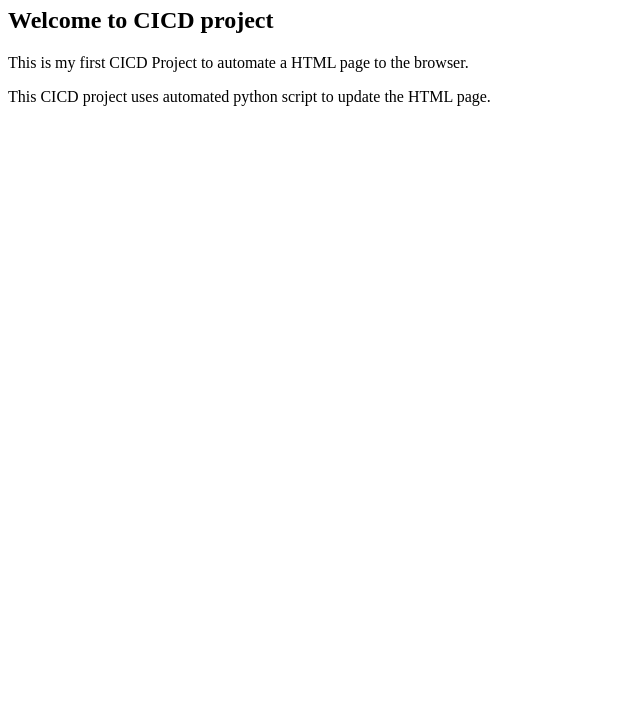
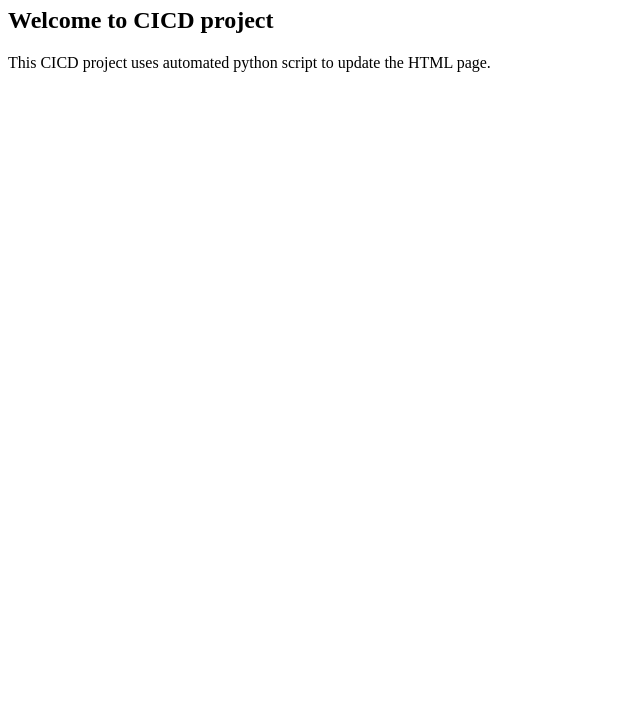
Before and after one commit to TeamKanyarasi/CICD_Project, a plain HTML site: page index.html in a window 1280 px wide. Shown: the part 73-800 px from the top of the page, without its empty margins (0-640 px from the left). Drawn offline with Linux system fonts and the light colour scheme.

Commit message:
Update index.html

```diff
--- a/index.html
+++ b/index.html
@@ -4,7 +4,6 @@
     <body>
         <h1>PROJECT CI/CD</h1>
         <h2>Welcome to CICD project</h2>
-        <p>This is my first CICD Project to automate a HTML page to the browser.</p>
         <p>This CICD project uses automated python script to update the HTML page.</p>
     </body>
 
```
